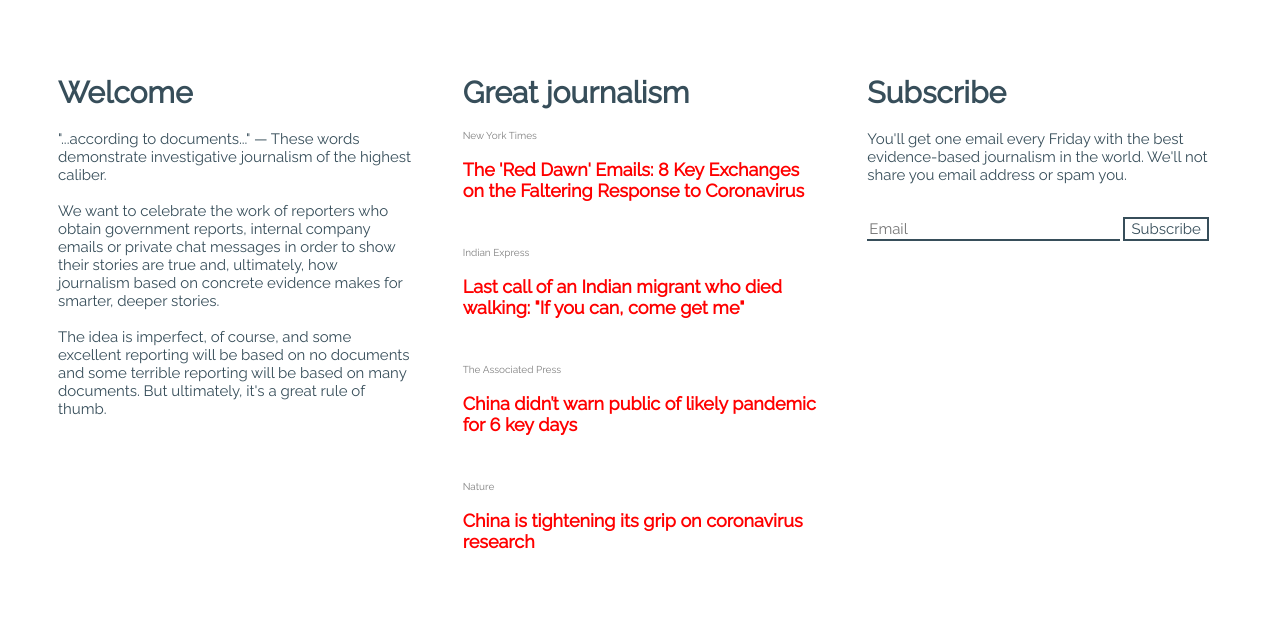
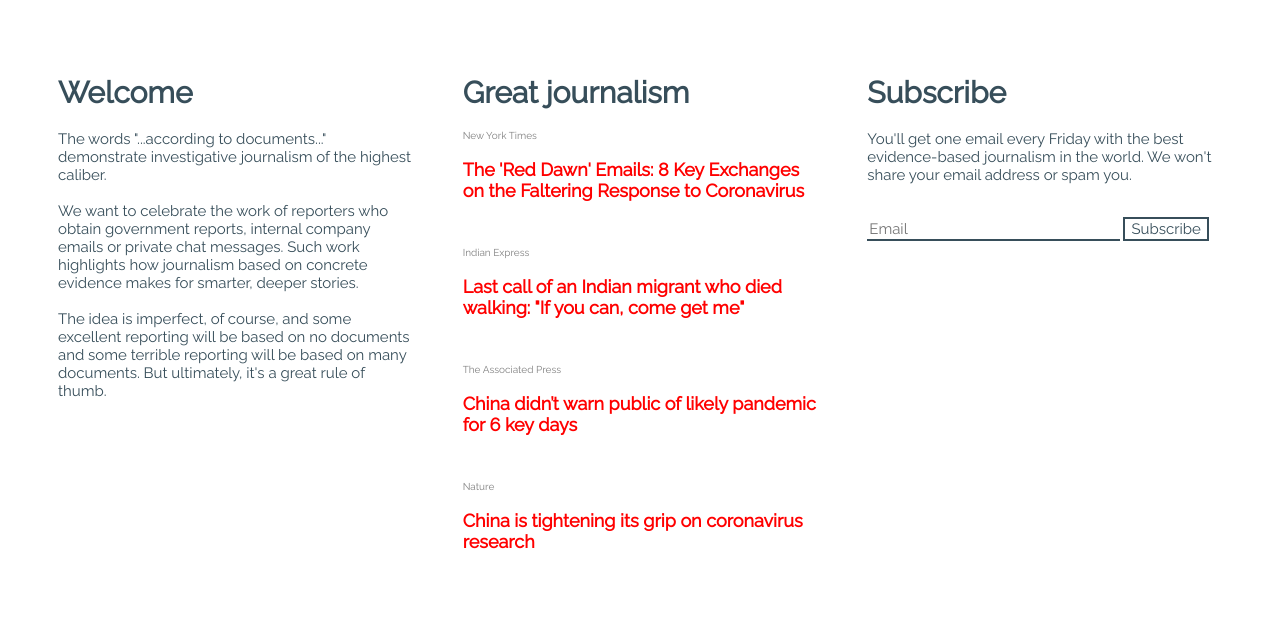
Before and after one commit to alu29/According-to-Documents, a PHP site: page /main.php in a window 1280 px wide. Shown: the part 257-885 px from the top of the page. Run offline with PHP 8.4, Linux system fonts and the light colour scheme.

Commit message:
Tweaks welcome message
Shortens sentences

```diff
--- a/main.php
+++ b/main.php
@@ -104,9 +104,9 @@ div
 <div class="row">
     <div class="column">
         <h1>Welcome</h1>
-        <p>&quot;...according to documents...&quot; &mdash; These words demonstrate investigative journalism of the highest caliber.
+        <p> The words &quot;...according to documents...&quot; demonstrate investigative journalism of the highest caliber.
             <br><br>
-            We want to celebrate the work of reporters who obtain government reports, internal company emails or private chat messages in order to show their stories are true and, ultimately, how journalism based on concrete evidence makes for smarter, deeper stories.
+            We want to celebrate the work of reporters who obtain government reports, internal company emails or private chat messages. Such work highlights how journalism based on concrete evidence makes for smarter, deeper stories.
             <br><br>
             The idea is imperfect, of course, and some excellent reporting will be based on no documents and some terrible reporting will be based on many documents. But ultimately, it's a great rule of thumb.
         </p>
@@ -130,7 +130,7 @@ div
             <!-- Form copied (and heavily edited) from Mailchimp website, which provided correct form action, hidden variables, etc. https://us6.admin.mailchimp.com/lists/integration/embeddedcode?id=265953 -->
             <h1>Subscribe</h1>
             <form action="https://girishgupta.us6.list-manage.com/subscribe/post?u=8deb0bb0f3dfe79212f9cef9c&amp;id=b7c89642aa" method="post" id="mc-embedded-subscribe-form" name="mc-embedded-subscribe-form" class="validate" target="_blank" novalidate>
-                <p>You'll get one email every Friday with the best evidence-based journalism in the world. We'll not share you email address or spam you.</p><br>
+                <p>You'll get one email every Friday with the best evidence-based journalism in the world. We won't share your email address or spam you.</p><br>
                 <input type="email" value="" name="EMAIL" class="required email" id="mce-EMAIL" placeholder="Email" style="width:70%;">
                 <div class="response" id="mce-error-response" style="display:none"></div>
                 <div class="response" id="mce-success-response" style="display:none"></div>
```
